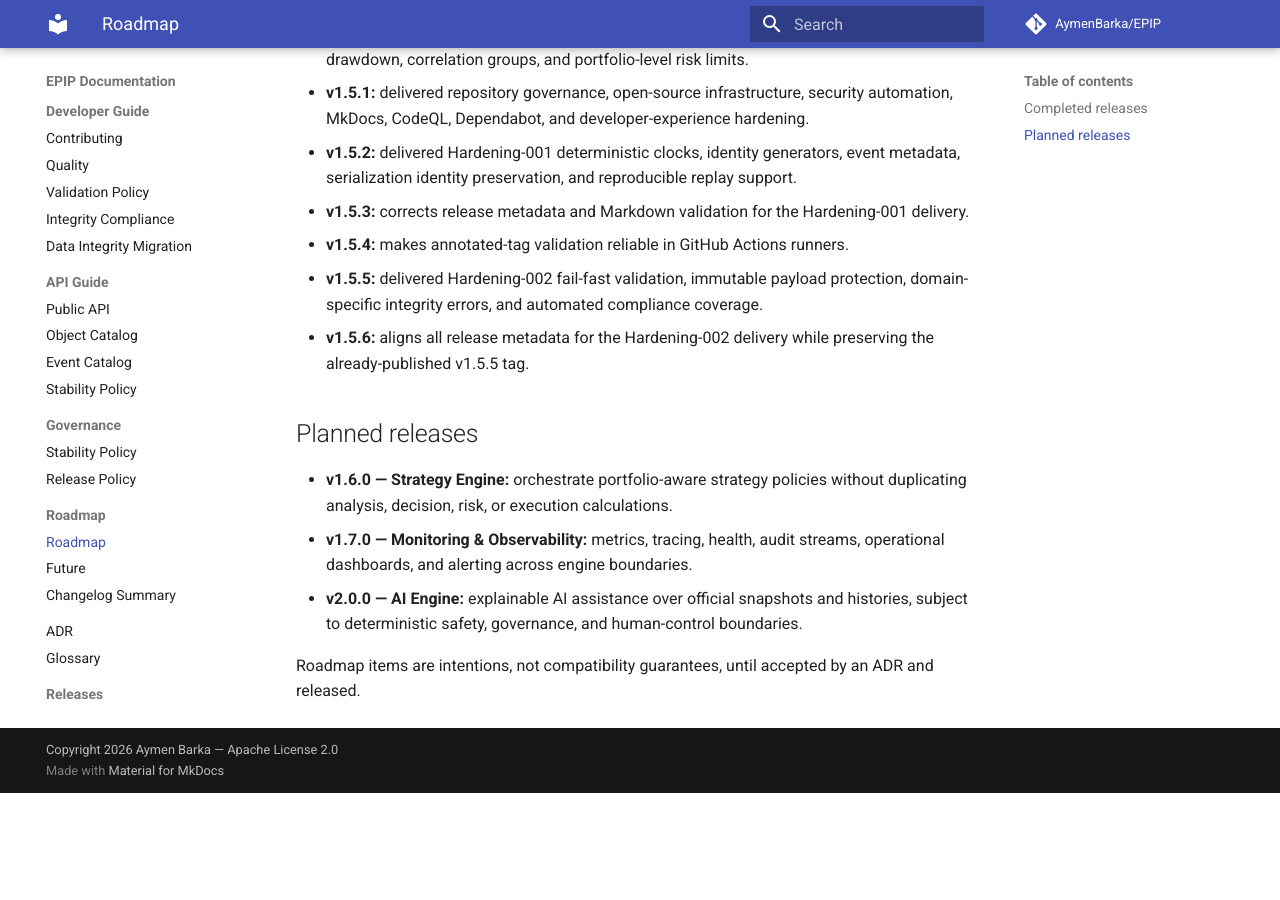
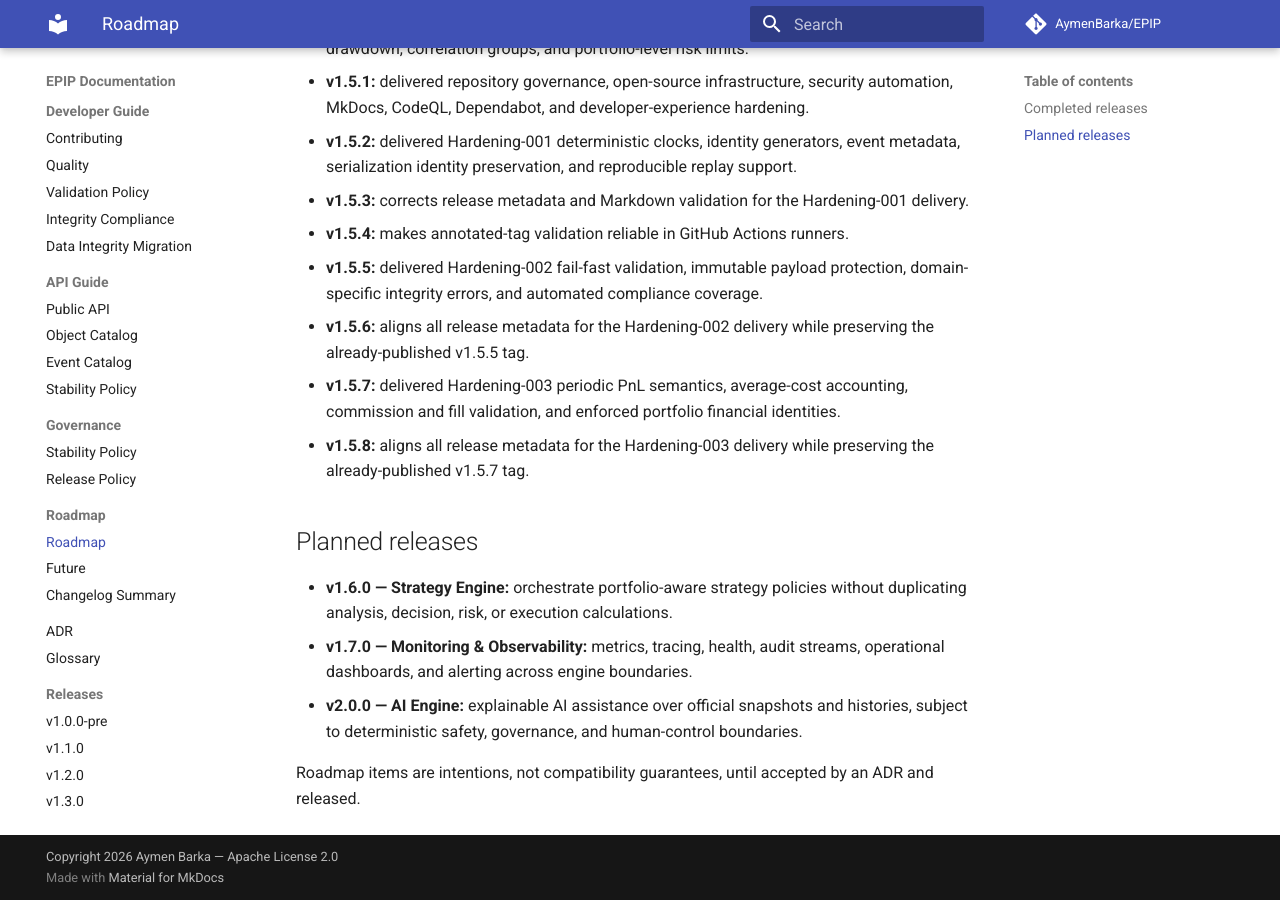
Before and after one commit to AymenBarka/EPIP, an MkDocs documentation site: the page built from docs/project/ROADMAP.md, in a window 1280 px wide and 900 px high, scrolled down 679 px. Built offline with MkDocs 1.6.1 and Material for MkDocs 9.7.7, drawn with Linux system fonts in a browser that asks for light colours; comment, search, counter and statistics services are not loaded; before the commit the page ends 1472 px from its top, so only the background shows below that.

Commit message:
fix(release): align Hardening-003 release metadata

```diff
--- a/docs/project/ROADMAP.md
+++ b/docs/project/ROADMAP.md
@@ -15,6 +15,8 @@
     v1.5.4 : Release workflow correction
     v1.5.5 : Hardening-002 Data Integrity
     v1.5.6 : Hardening-002 release metadata correction
+    v1.5.7 : Hardening-003 Financial Correctness
+    v1.5.8 : Hardening-003 release metadata correction
     v1.6.0 : Strategy Engine
     v1.7.0 : Monitoring and Observability
     v2.0.0 : AI Engine
@@ -44,6 +46,10 @@
   domain-specific integrity errors, and automated compliance coverage.
 - **v1.5.6:** aligns all release metadata for the Hardening-002 delivery while preserving the
   already-published v1.5.5 tag.
+- **v1.5.7:** delivered Hardening-003 periodic PnL semantics, average-cost accounting, commission
+  and fill validation, and enforced portfolio financial identities.
+- **v1.5.8:** aligns all release metadata for the Hardening-003 delivery while preserving the
+  already-published v1.5.7 tag.
 
 ## Planned releases
 
--- a/pyproject.toml
+++ b/pyproject.toml
@@ -4,7 +4,7 @@
 
 [project]
 name = "epip"
-version = "1.5.6"
+version = "1.5.8"
 description = "Elliott Pattern Intelligence Platform"
 readme = "README.md"
 requires-python = ">=3.13"
```
Also changed, not shown: CHANGELOG.md (+30 -0 lines), docs/project/releases/v1.5.7.md (added, +21 -0 lines), docs/project/releases/v1.5.8.md (added, +21 -0 lines).
